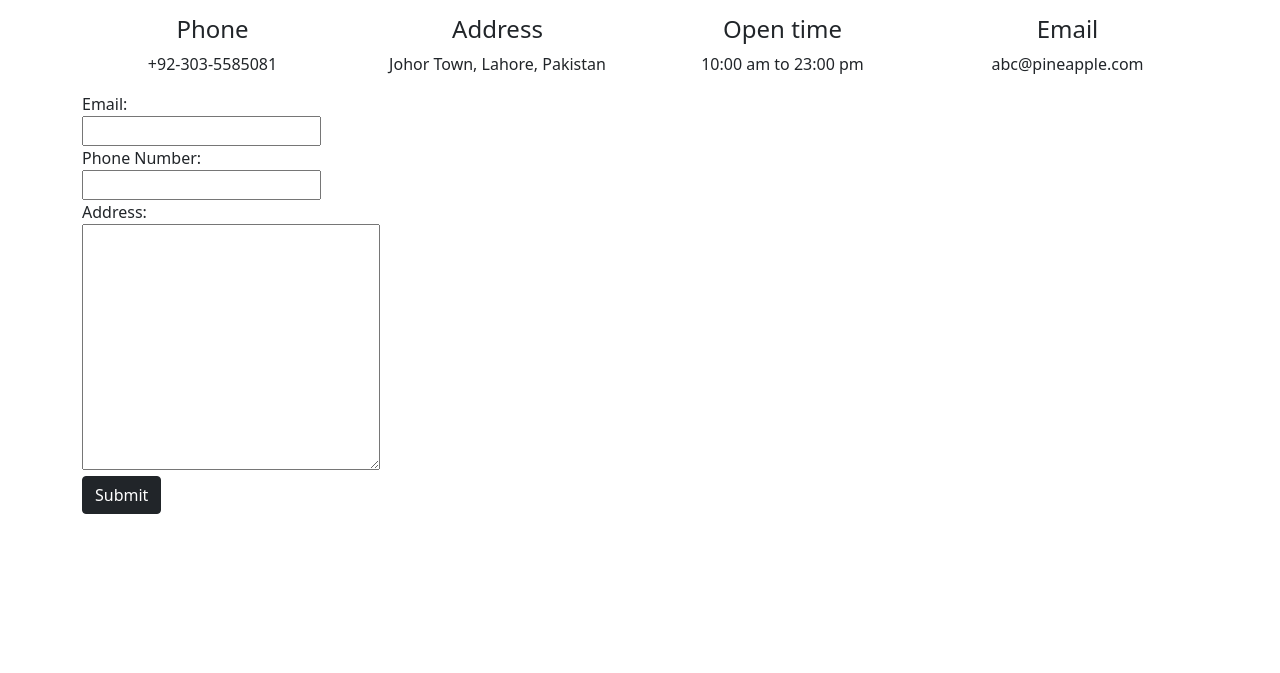
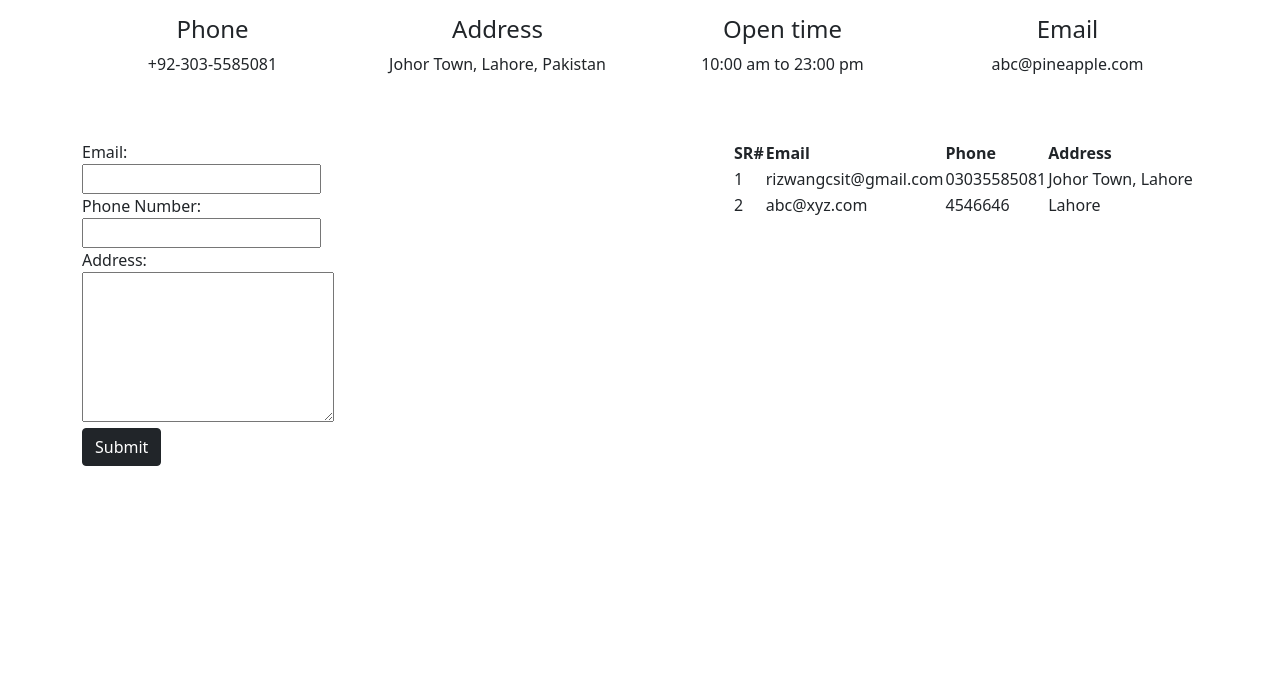
Before and after one commit to rizwanch786/Django-Tutorial, a Django app: page /contact/ in a window 1280 px wide. Shown: the part 127-800 px from the top of the page. Run offline with Django 3.2, Linux system fonts and the light colour scheme; data comes from the database, SQL or seed files in the repository; both versions use the stored data as it was after the commit; some libraries are stand-ins or nearby versions.

```diff
--- a/tutorial/models.py
+++ b/tutorial/models.py
@@ -1,5 +1,5 @@
 from django.db import models
-from django.forms import EmailField
+from django.utils import timezone
 # Create your models here.
 
 class Contact(models.Model):
@@ -9,3 +9,8 @@ class Contact(models.Model):
 
     def __str__(self):
         return str(self.email)
+
+class ToDo(models.Model):
+    title = models.CharField(max_length=30)
+    content = models.TextField(max_length=1000)
+    published_date = models.DateTimeField(default=timezone.now)
--- a/tutorial/templates/contact.html
+++ b/tutorial/templates/contact.html
@@ -1,6 +1,5 @@
-{% extends 'base.html' %} {% load static %} {% block title %}Contact Us{%endblock title %}
-
-{% block content %}
+{% extends 'base.html' %} {% load static %} {% block title %}Contact
+Us{%endblock title %} {% block content %}
 <section
   class="breadcrumb-section set-bg"
   data-setbg=""
@@ -50,21 +49,44 @@
         <h4>Email</h4>
         <p>abc@pineapple.com</p>
       </div>
-
-
     </div>
   </div>
-  <div class="col-lg-3 col-md-3 col-sm-6">
-    <form action="" method="post">
-        {% csrf_token %}
-      Email: <input type="email" name = 'email' required>
-      <br>
-      Phone Number: <input type="phone" name="phone" required>
-      <br>
-      Address: <textarea name="address" id="" cols="30" rows="10"></textarea>
-      <br>
-      <button type="submit" class="btn btn-dark">Submit</button>
-    </form>
-</div>
+
+  <div class="my-5">
+    <div class="col-lg-3 col-md-3 col-sm-6" style="float: left;">
+      <form action="" method="post">
+        {% csrf_token %} Email: <input type="email" name="email" required />
+        <br />
+        Phone Number: <input type="phone" name="phone" required />
+        <br />
+        Address: <textarea name="address" id="" cols="25" rows="6"></textarea>
+        <br />
+        <button type="submit" class="btn btn-dark">Submit</button>
+      </form>
+    </div>
+
+    <div class="col-lg-5" style="float: right;">
+      <table>
+        <thead>
+          <tr>
+            <th>SR#</th>
+            <th>Email</th>
+            <th>Phone</th>
+            <th>Address</th>
+          </tr>
+        </thead>
+        <tbody>
+          {% for contact in contacts %}
+          <tr>
+            <td>{{forloop.counter}}</td>
+            <td>{{contact.email}}</td>
+            <td>{{contact.phone}}</td>
+            <td>{{contact.address}}</td>
+          </tr>
+          {% endfor %}
+        </tbody>
+      </table>
+    </div>
+  </div>
 </div>
 {% endblock content %}
--- a/tutorial/templates/navbar.html
+++ b/tutorial/templates/navbar.html
@@ -16,6 +16,10 @@
           <li class="nav-item">
             <a class="nav-link active" href = {% url 'about-us' %} >About Us</a>
           </li>
+
+          <li class="nav-item">
+            <a class="nav-link active" href = {% url 'todo-app' %} >Todo App</a>
+          </li>
         </ul>
         <form class="d-flex">
           <input class="form-control me-2" type="search" placeholder="Search" aria-label="Search">
--- a/tutorial/urls.py
+++ b/tutorial/urls.py
@@ -5,4 +5,6 @@ urlpatterns = [
     path('contact/', contact, name = 'contact-us'),
     path('about/', about, name = 'about-us'),
     path('dynamic/<slug>', dynamic_urls, name = 'dynamic'),
+    path('todo/', todo_app, name='todo-app'),
+    path('del/<str:item_id>', remove_todo, name="del-todo"),
 ]
--- a/tutorial/views.py
+++ b/tutorial/views.py
@@ -1,6 +1,8 @@
 from django.shortcuts import redirect, render
 from django.http import HttpResponse
 from .models import *
+from .forms import *
+from django.contrib import messages
 # Create your views here.
 
 def home(request):
@@ -15,10 +17,33 @@ def contact(request):
         contact = Contact(email = email, phone = phone, address = address)
         contact.save()
         return redirect('home')
-    return render(request, 'contact.html')
+    con = Contact.objects.all()
+    return render(request, 'contact.html', {'contacts':con})
 
 def about(request):
     return render(request, 'about.html')
 
 def dynamic_urls(request, slug):
     return render(request, 'dynamic.html', {'data':slug})
+
+def todo_app(request):
+    item_list = ToDo.objects.order_by("-published_date")
+    if request.method == 'POST':
+        todo_form = TodoForm(request.POST)
+        if todo_form.is_valid():
+            todo_form.save()
+            messages.info(request, "item Saved !!!")
+            return redirect('todo-app')
+    form = TodoForm()
+
+    return render(request, 'todo.html', {
+             "forms" : form,
+             "list" : item_list,
+             "title" : "TODO LIST",
+           })
+
+def remove_todo(request, item_id):
+    item = ToDo.objects.get(id=item_id)
+    item.delete()
+    messages.info(request, "item removed !!!")
+    return redirect('todo-app')
```
Also changed, not shown: tutorial/forms.py (added, +8 -0 lines), tutorial/templates/todo.html (added, +41 -0 lines), db.sqlite3, tutorial/migrations/0004_todo.py (added).
